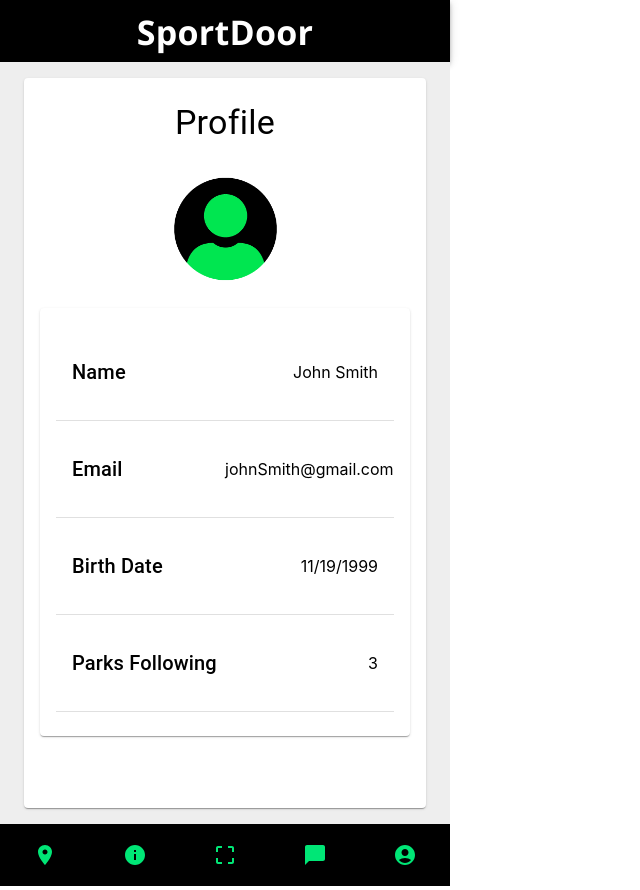
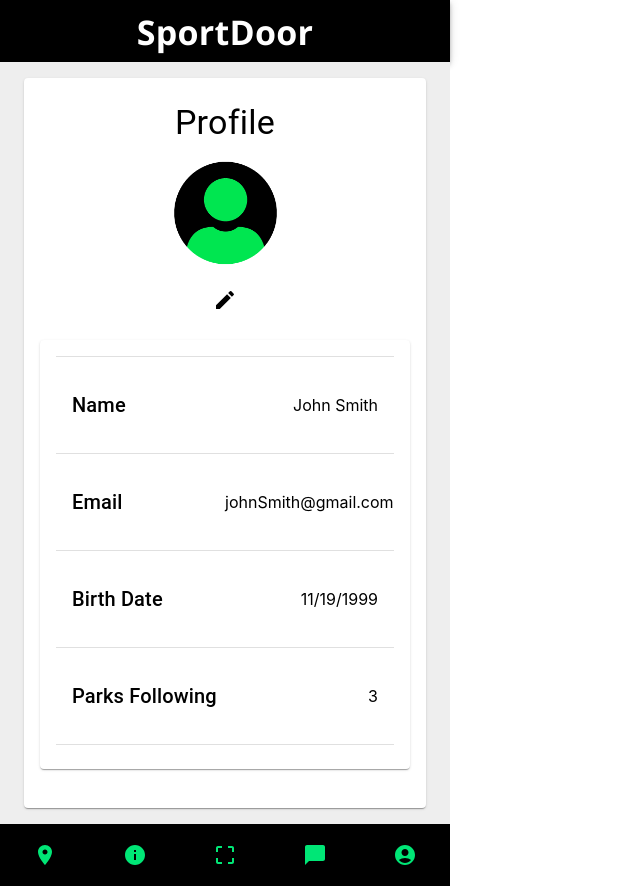
Before and after one commit to delispeter19/SportDoor, a React (Create React App) app: page /profile in a window 1280 px wide. Shown: the whole page, without its empty margins (0-640 px from the left). Built offline with nearby package versions, Linux system fonts and the light colour scheme.

Commit message:
Add edit button

```diff
--- a/src/pages/Profile.js
+++ b/src/pages/Profile.js
@@ -1,6 +1,8 @@
 import { Fragment, React } from "react";
 
 import Profile_Pic from "../media/profile.png";
+
+import EditIcon from '@mui/icons-material/Edit';
 
 import {
     Box,
@@ -9,7 +11,8 @@ import {
     Card,
     CardContent,
     Tooltip,
-    Divider
+    Divider,
+    IconButton
 } from "@mui/material";
 
 const profileData = [
@@ -37,7 +40,6 @@ function Profile(props){
             <CardContent>
                 <Grid
                     container
-                    spacing={2}
                     alignItems="center"
                     sx={{ height: "100%" }}
                 >
@@ -60,8 +62,21 @@ function Profile(props){
                         </Tooltip>
                     </Grid>
                     <Grid item xs={12} sm={12} md={12}>
+                        <Tooltip title="Edit" sx={{ mb: 2}}>
+                            <IconButton
+                                size="large"
+                                color="inherit"
+                            >
+                                <EditIcon sx={{ color: "black" }}/>
+                            </IconButton>
+                        </Tooltip>
+                    </Grid>
+                    <Grid item xs={12} sm={12} md={12}>
                         <Card>
                             <CardContent>
+
+                                <Divider/>
+
                                 {profileData.map((profile, i) => (
                                     <Fragment>
                                         <Grid
```
